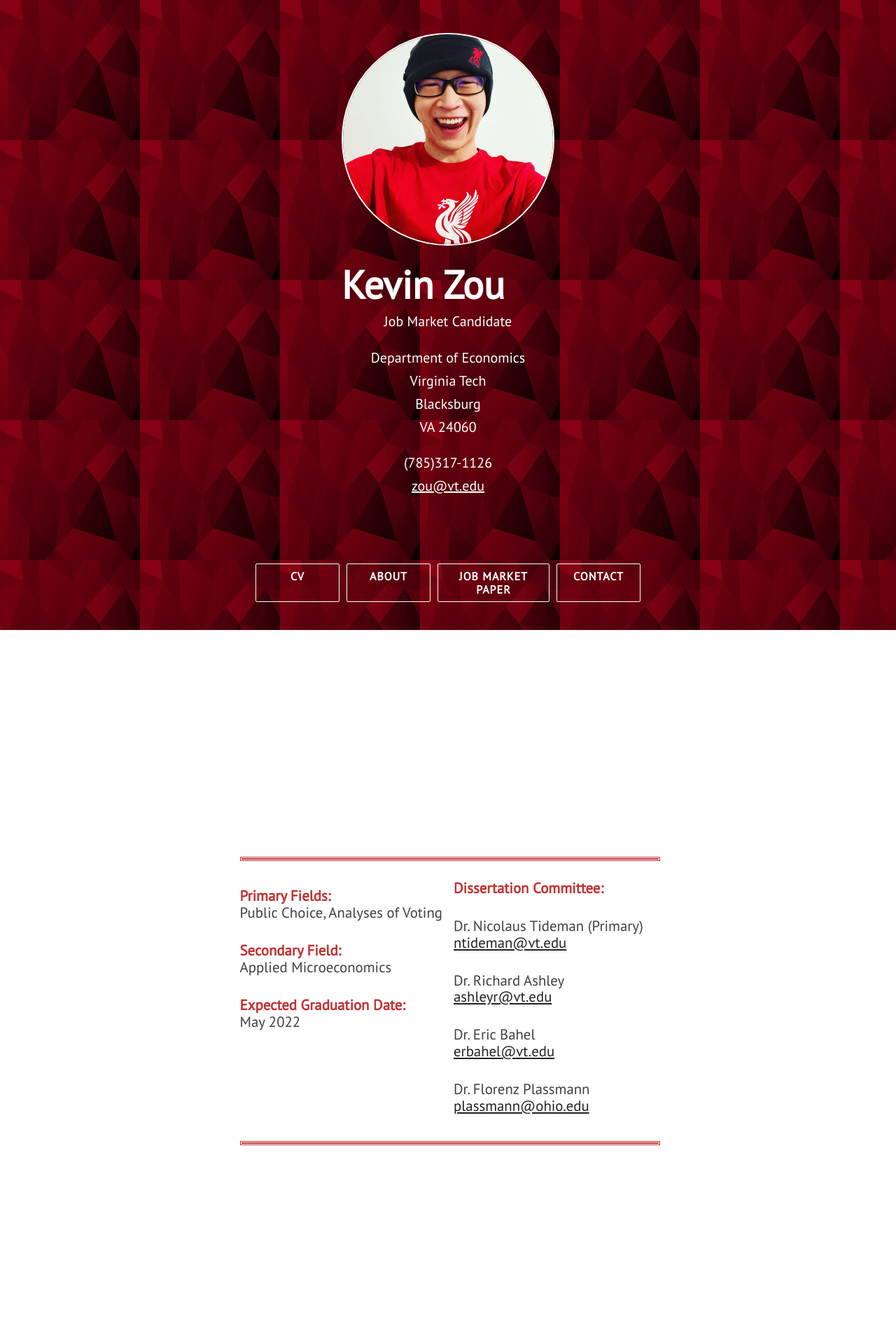
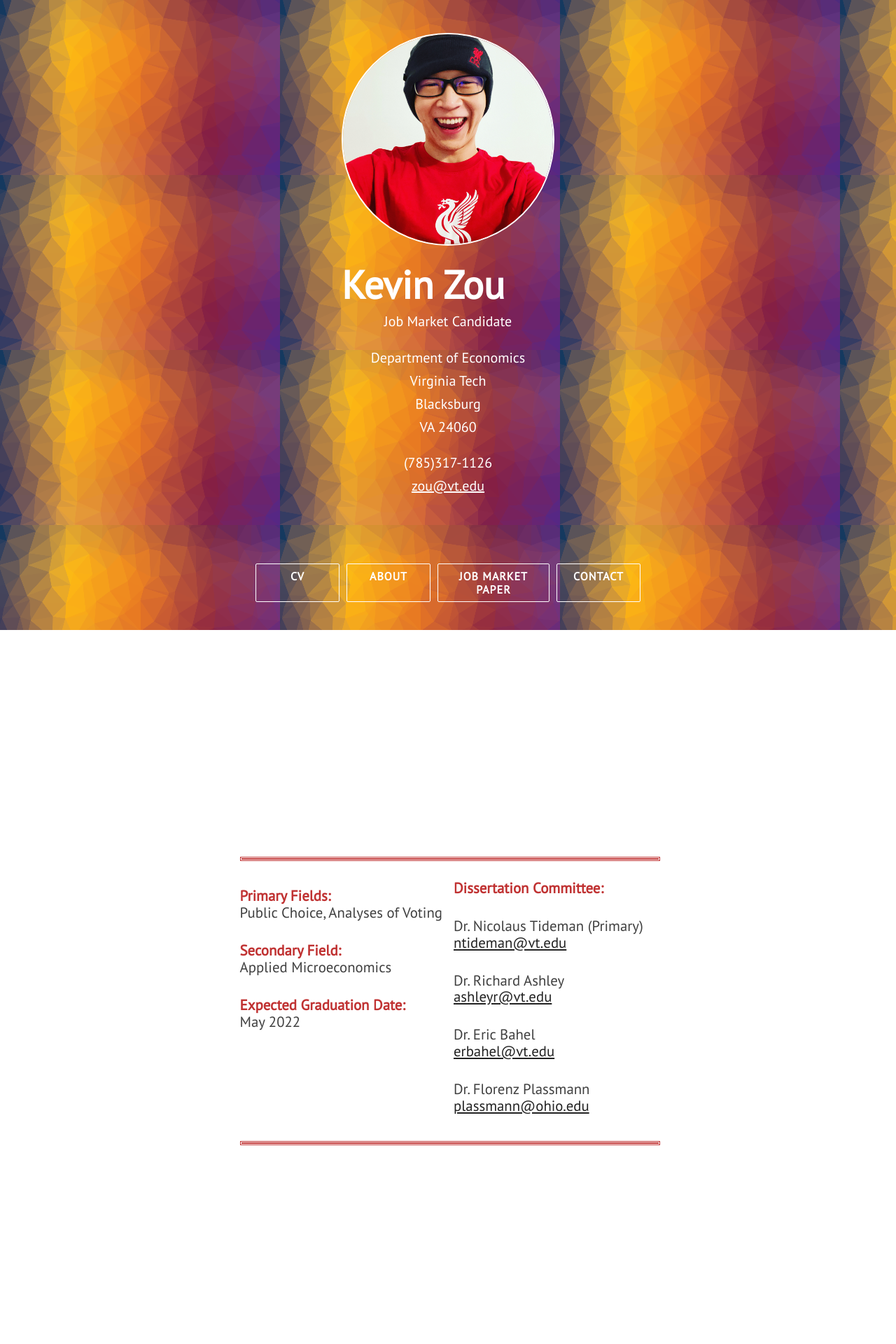
Before and after one commit to KevinKCV/kevinzou, a Jekyll site: the page built from index.html, in a window 1280 px wide. Shown: the top 1920 px of the page at 70% size. Built offline with Jekyll 4.4.1, drawn with Linux system fonts in a browser that asks for light colours; nearby versions of some CDN libraries.

Commit message:
Update main.css

```diff
--- a/assets/css/main.css
+++ b/assets/css/main.css
@@ -211,7 +211,8 @@ img {
 }
 
 .section-wrapper:nth-child(odd) {
-  background: url(../images/backg1.jpg);
+
+	ground: url(../images/);
   background-repeat: repeat;
 }
 
@@ -296,7 +297,7 @@ img {
   color: #fff;
   font-family: 'PT Sans', Arial, Helvetica, sans-serif;
 
-  background: url(../images/backg1.jpg);
+  background: url(../images/backg.png);
   background-repeat: repeat;
   background-attachment: fixed;
 }
@@ -437,7 +438,7 @@ img {
 }
 
 #nav {
-  background: url(../images/backg1.jpg);
+  background: url(../images/backg.png);
   background-repeat: repeat;
 }
 
```
